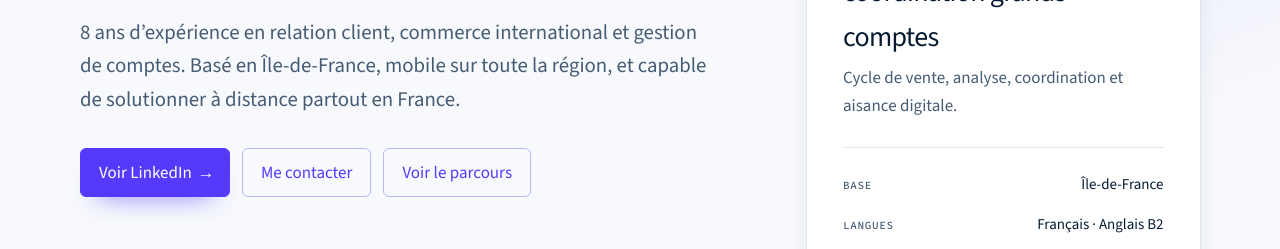
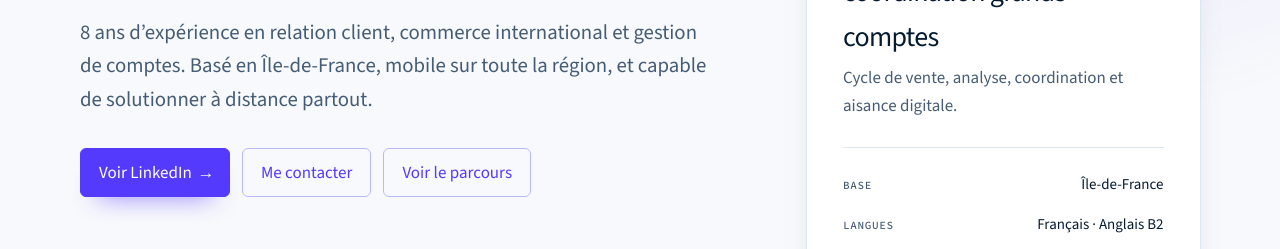
Before and after one commit to AtlasNexusTech/alexandre-lasly, a website: page index.html in a window 1280 px wide. Shown: the part 551-800 px from the top of the page. Drawn offline with nearby package versions, Linux system fonts and the light colour scheme.

Commit message:
fix: 'partout en France' → 'partout' in hero lead

```diff
--- a/index.html
+++ b/index.html
@@ -51,7 +51,7 @@
         <div class="reveal">
           <p class="eyebrow">Commerce B2B · Relation client · Grands comptes</p>
           <h1>Alexandre Lasly<span class="hero-role animated-gradient-text">Fondateur d'Atlas Nexus</span></h1>
-          <p class="hero-lead">8 ans d’expérience en relation client, commerce international et gestion de comptes. Basé en Île-de-France, mobile sur toute la région, et capable de solutionner à distance partout en France.</p>
+          <p class="hero-lead">8 ans d’expérience en relation client, commerce international et gestion de comptes. Basé en Île-de-France, mobile sur toute la région, et capable de solutionner à distance partout.</p>
           <div class="actions"><a class="button button-primary" href="https://www.linkedin.com/in/alexandre-lasly" rel="noopener">Voir LinkedIn <span class="arrow" aria-hidden="true">→</span></a><a class="button" href="#contact" data-no-halo>Me contacter</a><a class="button" href="#parcours" data-no-halo>Voir le parcours</a></div>
         </div>
         <aside class="hero-card reveal" aria-label="Profil en bref">
```
